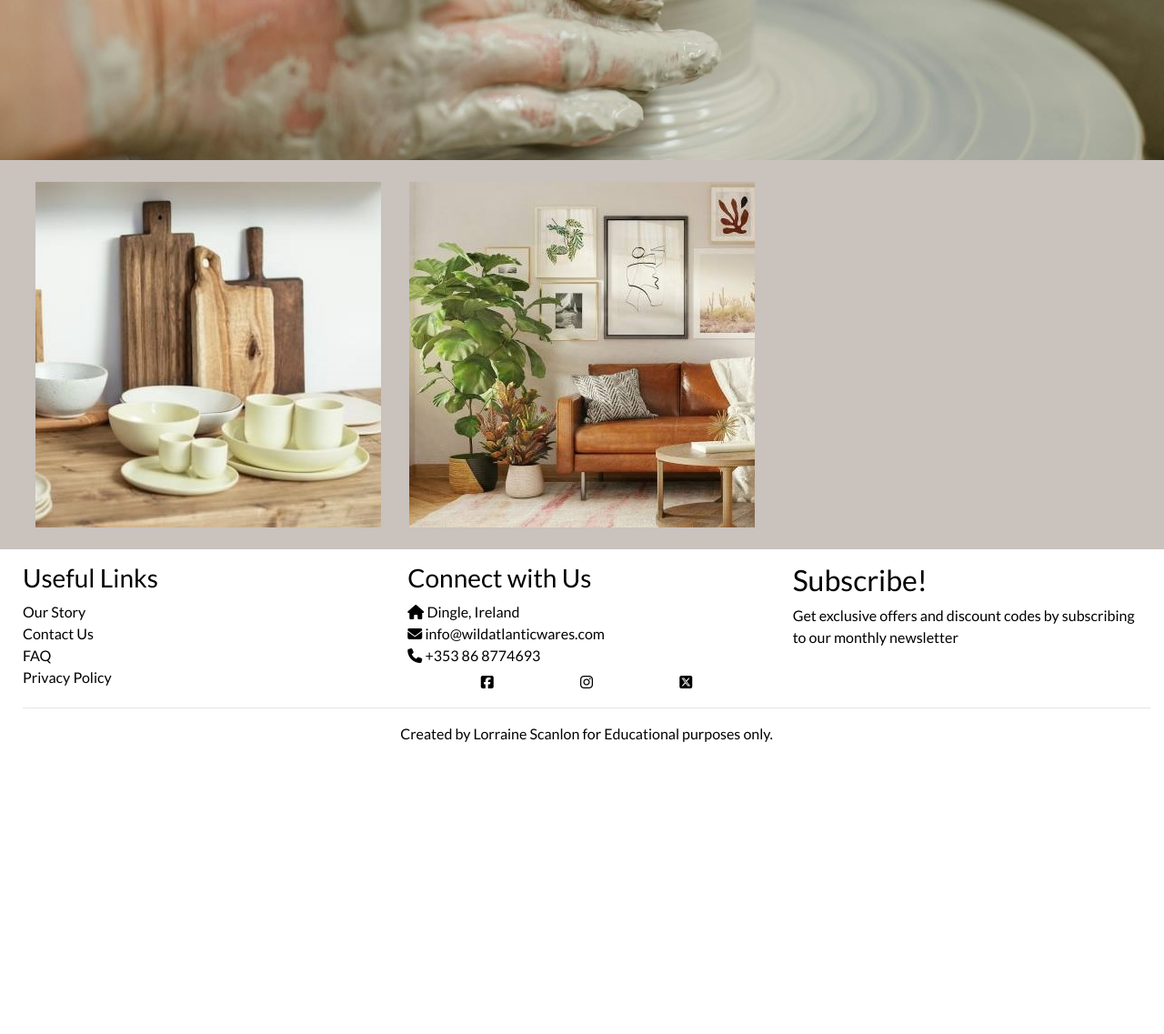
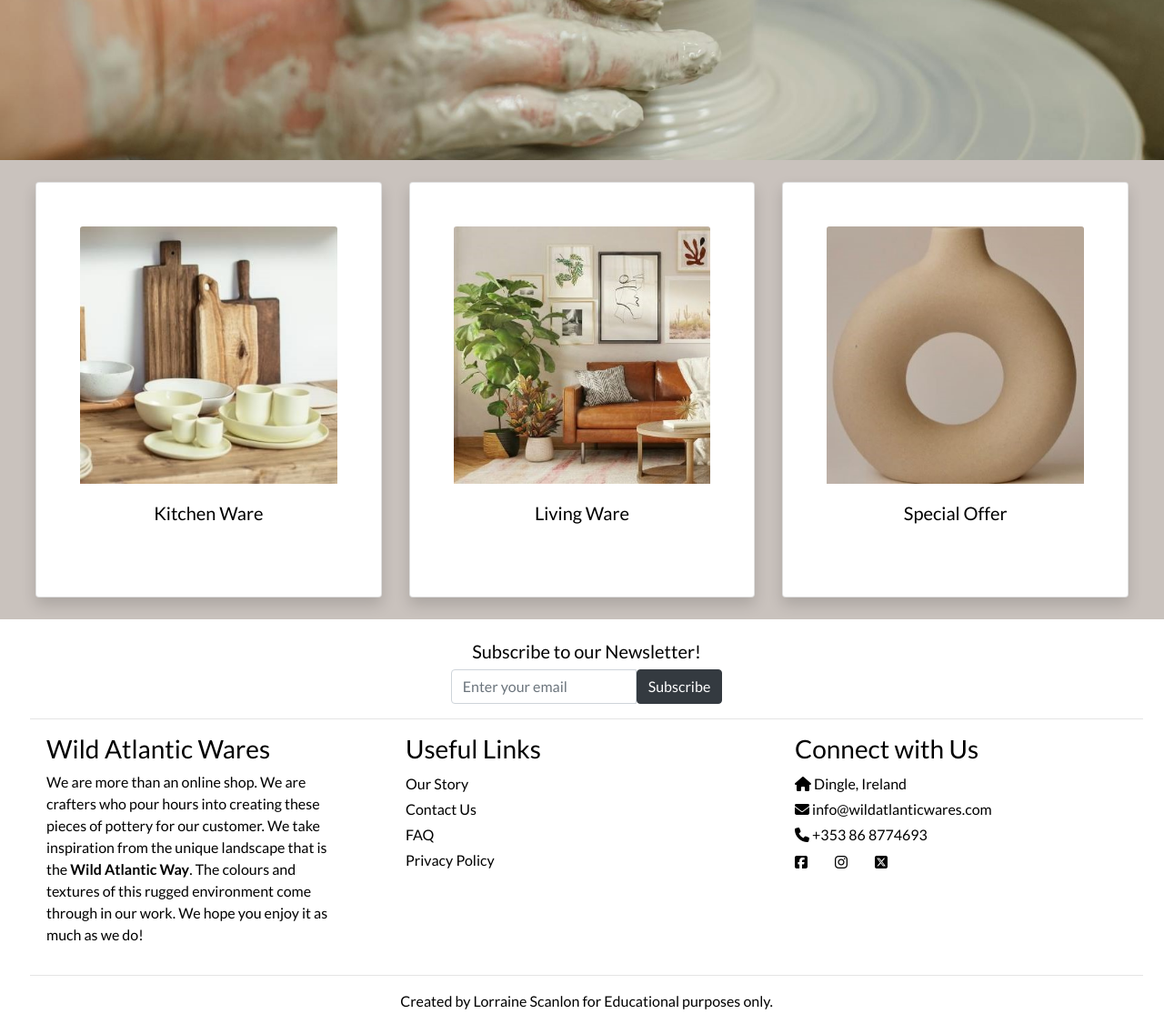
Before and after one commit to lorrainescanlon/wild_atlantic_wares, a Django app: page / in a window 1280 px wide. Shown: the part 489-1626 px from the top of the page at 91% size. Before the commit the page ends 1305 px from the top, so only its background shows below. Run offline with Django 3.2, Linux system fonts and the light colour scheme; some libraries are stand-ins or nearby versions.

Commit message:
Rearranged footer contents on base template, added descriptive paragraph. Updated footer css classes to include span padding around icons and increase line height for footer links. Updated README table of contents, added project description

```diff
--- a/home/templates/home/index.html
+++ b/home/templates/home/index.html
@@ -24,13 +24,39 @@
 
     <div class="container-fluid">
         <div class="row p-4">
-            <div class="col-12 col-md-4">
-                <a href="" class=""><img src="media\kitchen_ware.jpg"></a>
-            </div>
-            <div class="col-12 col-md-4">
-                <a href="" class=""><img src="media\living_ware.jpg"></a>
-            </div>
-            <div class="col-12 col-md-4">
+            <div class="col-12">
+                <div class="row">
+                    <div class="col-md-4">
+                        <div class="shadow card p-5">
+                            <a href="" class=""><img src="media\kitchen_ware.jpg" class="card-img-top" style="height: 80%; object-fit: contain;" alt="kitchen ware image"></a>
+                            <div class="card-body">
+                                <a href="" class="link">
+                                    <h5 class="card-title text-center">Kitchen Ware</h5>
+                                </a>
+                            </div>
+                        </div>
+                    </div>
+                    <div class="col-md-4">
+                        <div class="shadow card p-5">
+                            <a href="" class=""><img src="media\living_ware.jpg" class="card-img-top" style="height: 100%; object-fit: contain;" alt="Living ware image"></a>
+                            <div class="card-body">
+                                <a href="" class="link">
+                                    <h5 class="card-title text-center">Living Ware</h5>
+                                </a>
+                            </div>
+                        </div>
+                    </div>
+                    <div class="col-md-4">
+                        <div class="shadow card p-5">
+                            <a href="" class=""><img src="media\sale_ware.jpg" class="card-img-top" style="height: 100%; object-fit: contain;" alt="kitchen ware image"></a>
+                            <div class="card-body">
+                                <a href="" class="link">
+                                    <h5 class="card-title text-center">Special Offer</h5>
+                                </a>
+                            </div>
+                        </div>
+                    </div>
+                </div>
             </div>
         </div>
     </div>
--- a/static/css/base.css
+++ b/static/css/base.css
@@ -14,11 +14,19 @@ a {
     color: black;
 }
 
+footer a {
+    line-height: 1.75;
+}
+
+span {
+    padding: 2px 15px 15px 15px;
+}
+
 /* from Bulma */
 .icon {
     align-items: center;
     display: inline-flex;
-    justify-content: center;
+    /*justify-content: center;*/
     height: 1.5rem;
     width: 1.5rem;
     color: black;
@@ -119,6 +127,10 @@ header {
     border-radius: 0 20px 20px 0;
 }
 
+.menu-grid {
+    height: 30vh;
+}
+
 footer {
     background-color: white;
     color: black;
@@ -128,6 +140,6 @@ footer {
 }
 
 .socials {
-    justify-content: space-evenly;
-    padding-top: 5px;
+    /*justify-content: space-evenly;
+    margin-left: 0;*/
 }
--- a/templates/base.html
+++ b/templates/base.html
@@ -127,7 +127,29 @@
 
         <footer style="background-color: white;">
             <div class="container-fluid">
+                <div class="row p-2">
+                    <div class="col-12 text-center">
+                        <h5>Subscribe to our Newsletter!</h5>
+                    </div>
+                    <div class="col-12 center">
+                     <form id="newsletter-form" class="d-flex justify-content-center">
+                        <div class="">
+                            <div class="input-group">
+                                <input type="email" id="newsletter-email" class="form-control" placeholder="Enter your email">
+                                <button type="submit" id="newsletter-submit" class="btn btn-dark" aria-label="Subscribe to newsletter">Subscribe</button>
+                            </div>
+                        </div>
+                    </form>
+                    <hr>
+                </div>
                 <div class="row">
+                    <div class="col-12 col-md-4 px-md-5">
+                        <h3>Wild Atlantic Wares</h3>
+                        <p>We are more than an online shop. We are crafters who pour hours into creating these pieces of pottery for our customer.
+                            We take inspiration from the unique landscape that is the <strong>Wild Atlantic Way</strong>. The colours and textures of this rugged
+                            environment come through in our work. We hope you enjoy it as much as we do!
+                        </p>
+                    </div>
                     <div class="col-12 col-md-4">
                         <h3>Useful Links</h3>
                         <a href="#" target="_blank">Our Story</a><br>
@@ -141,25 +163,23 @@
                         <a href="#" target="_blank"><i class="fa-solid fa-envelope"></i> info@wildatlanticwares.com</a><br>
                         <a href="#" target="_blank"><i class="fa-solid fa-phone"></i> +353 86 8774693</a><br>
                         <div class="row socials">
-                            <a href="#" target="_blank"><i class="fa-brands fa-square-facebook"></i></a>
-                            <a href="#" target="_blank"><i class="fa-brands fa-instagram"></i></a>
-                            <a href="#" target="_blank"><i class="fa-brands fa-square-x-twitter"></i></a>
+                            <span>
+                                <a href="#" target="_blank"><i class="fa-brands fa-square-facebook"></i></a>
+                            </span>
+                            <span>
+                                <a href="#" target="_blank"><i class="fa-brands fa-instagram"></i></a>
+                            </span>
+                            <span>
+                                <a href="#" target="_blank"><i class="fa-brands fa-square-x-twitter"></i></a>
+                            </span>
                         </div>
                     </div>
-                    <div class="col-12 col-md-4">
-                        <h2>Subscribe!</h2>
-                        <p>Get exclusive offers and discount codes by subscribing to our monthly newsletter</p>
-                        <!-- Mailchimp signup form here -->
-                    </div>
                 </div>
-                <div class="row">
-                    <div class="col text-center">
-                        <hr>
-                        <p>Created by Lorraine Scanlon for Educational purposes only.</p>
-                    </div>
+                <div class="col-12 text-center">
+                    <hr>
+                    <p>Created by Lorraine Scanlon for Educational purposes only.</p>
                 </div>
             </div>
-
         </footer>
     </body>
 
```
Also changed, not shown: README.md, media/sale_ware.jpg (added).
